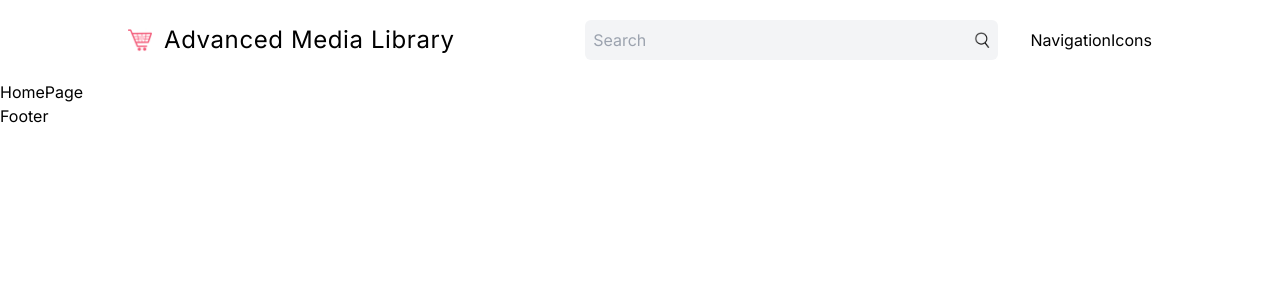
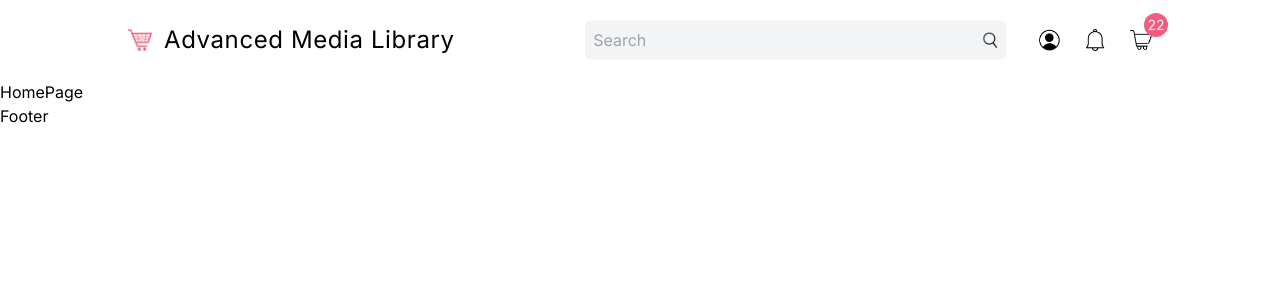
Before and after one commit to rraafays/2024-software_architecture_and_design_task-2_proof_of_concept, a Next.js app in the folder frontend/: page / in a window 1280 px wide. Shown: the top 300 px of the page. Built offline with nearby package versions, Linux system fonts and the light colour scheme.

Commit message:
update: created icons section in the navigation bar and added pink colour to tailwind

```diff
--- /dev/null
+++ b/frontend/src/components/CartModal.tsx
@@ -0,0 +1,7 @@
+"use client";
+
+const CartModal = () => {
+  return <div className="">CarModal</div>;
+};
+
+export default CartModal;
--- a/frontend/src/components/NavigationIcons.tsx
+++ b/frontend/src/components/NavigationIcons.tsx
@@ -1,7 +1,65 @@
 "use client";
 
+import Image from "next/image";
+import Link from "next/link";
+import { useRouter } from "next/navigation";
+import { useState } from "react";
+import CartModal from "./CartModal";
+
 const NavigationIcons = () => {
-  return <div className="">NavigationIcons</div>;
+  const [isProfileOpen, setIsProfileOpen] = useState(false);
+  const [isCartOpen, setIsCartOpen] = useState(false);
+
+  const router = useRouter();
+
+  // placeholder
+  const isLoggedIn = false;
+
+  const handleProfile = () => {
+    if (!isLoggedIn) {
+      router.push("/login");
+    }
+    setIsProfileOpen((prev) => !prev);
+  };
+
+  return (
+    <div className="flex items-center gap-4 xl:gap-6 relative">
+      <Image
+        src="/profile.png"
+        alt="profile"
+        width={22}
+        height={22}
+        className="cursor-pointer"
+        onClick={handleProfile}
+      />
+      {isProfileOpen && (
+        <div className="absolute p-4 rounded-md top-12 left-0 text-sm shadow-[0_3px_10px_rgb(0,0,0,0.2)] z-15">
+          <Link href="/profile">Profile</Link>
+          <div className="mt-2 cursor-pointer">Logout</div>
+        </div>
+      )}
+      <Image
+        src="/notification.png"
+        alt="notifications"
+        width={22}
+        height={22}
+        className="cursor-pointer"
+      />
+      <div className="relative cursor-pointer">
+        <Image
+          src="/cart.png"
+          alt="cart"
+          width={22}
+          height={22}
+          onClick={() => setIsCartOpen((prev) => !prev)}
+        />
+        <div className="absolute -top-4 -right-4 w-6 h-6 bg-pink rounded-full text-white text-sm flex items-center justify-center">
+          22
+        </div>
+      </div>
+      {isCartOpen && <CartModal />}
+    </div>
+  );
 };
 
 export default NavigationIcons;
--- a/frontend/tailwind.config.ts
+++ b/frontend/tailwind.config.ts
@@ -13,6 +13,9 @@ const config: Config = {
         "gradient-conic":
           "conic-gradient(from 180deg at 50% 50%, var(--tw-gradient-stops))",
       },
+      colors: {
+        pink: "#F35C7A",
+      },
     },
   },
   plugins: [],
```
